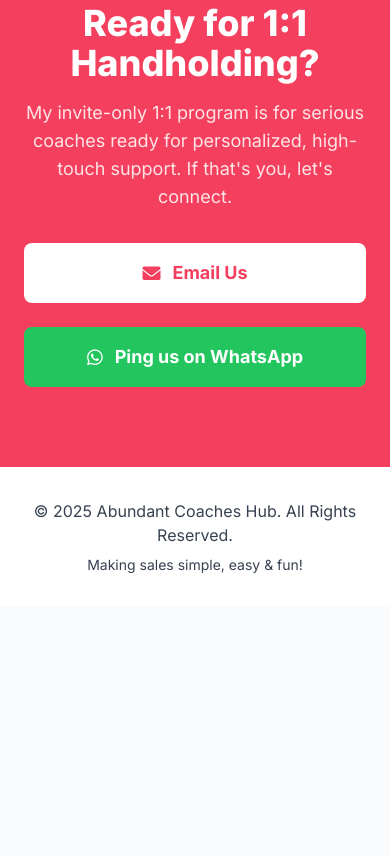
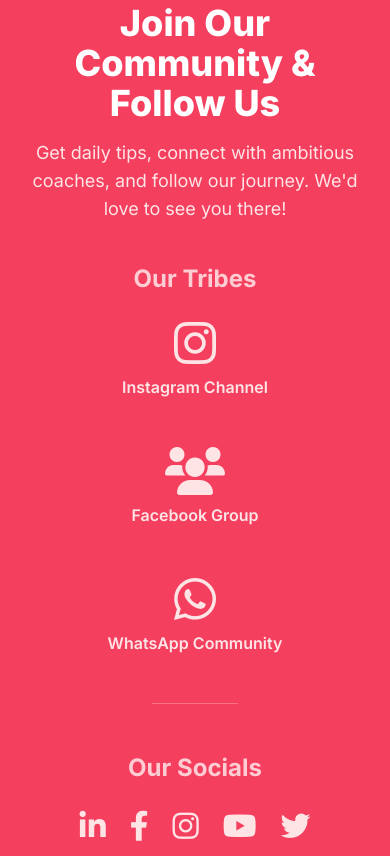
Before and after one commit to taiba143/Website, a plain HTML site: page index.html in a window 390 px wide. Shown: the part 8508-9364 px from the top of the page. Before the commit the page ends 9115 px from the top, so only its background shows below. Drawn offline with nearby package versions, Linux system fonts and the light colour scheme.

Commit message:
added socials links

```diff
--- a/index.html
+++ b/index.html
@@ -47,6 +47,7 @@
                 <a class="text-gray-600 hover:text-rose-500 transition" href="#about">About Me</a>
                 <a class="text-gray-600 hover:text-rose-500 transition" href="#services">Programs</a>
                 <a class="text-gray-600 hover:text-rose-500 transition" href="#testimonials">Client Results</a>
+                <a class="text-gray-600 hover:text-rose-500 transition" href="#socials">Connect on Socials</a>
                 <a class="text-gray-600 hover:text-rose-500 transition" href="blog.html">Blog</a>
                 <a class="ml-4 px-6 py-2 text-white font-semibold rounded-lg bg-rose-500 hover:bg-rose-600 transition-all duration-300 transform hover:-translate-y-0.5" href="claritycall.html">Get in Touch</a>
             </div>
@@ -59,6 +60,7 @@
             <a class="block py-2 text-gray-600 hover:text-rose-500" href="#about">About Me</a>
             <a class="block py-2 text-gray-600 hover:text-rose-500" href="#services">Programs</a>
             <a class="block py-2 text-gray-600 hover:text-rose-500" href="#testimonials">Client Results</a>
+            <a class="block py-2 text-gray-600 hover:text-rose-500" href="#socials">Connect on Socials</a>
             <a class="block py-2 text-gray-600 hover:text-rose-500" href="#">Blog</a>
             <a class="block mt-2 px-6 py-2 text-white font-semibold rounded-lg bg-rose-500 hover:bg-rose-600 text-center" href="claritycall.html">Get in Touch</a>
         </div>
@@ -248,18 +250,55 @@
             </div>
         </section>
 
-        <!-- Contact / CTA Section -->
-        <section id="contact" class="bg-rose-500 text-white">
+        <!-- Connect on Socials Section -->
+        <section id="socials" class="bg-rose-500 text-white">
             <div class="container mx-auto px-6 py-20 text-center">
-                <h2 class="text-4xl font-extrabold">Ready for 1:1 Handholding?</h2>
-                <p class="mt-4 text-lg text-rose-100 max-w-2xl mx-auto">My invite-only 1:1 program is for serious coaches ready for personalized, high-touch support. If that's you, let's connect.</p>
-                <div class="mt-8 flex flex-col md:flex-row justify-center items-center gap-6">
-                    <a class="flex items-center justify-center gap-3 px-8 py-4 bg-white text-rose-500 font-bold rounded-lg hover:bg-rose-100 transition-colors duration-300 text-lg w-full md:w-auto" href="mailto:hello@abundantcoacheshub.com">
-                        <i class="fas fa-envelope"></i> Email Us
-                    </a>
-                    <a class="flex items-center justify-center gap-3 px-8 py-4 bg-green-500 text-white font-bold rounded-lg hover:bg-green-600 transition-colors duration-300 text-lg w-full md:w-auto" href="https://wa.me/8884068076" target="_blank" rel="noopener">
-                        <i class="fab fa-whatsapp"></i> Ping us on WhatsApp
-                    </a>
+                <h2 class="text-4xl font-extrabold">Join Our Community & Follow Us</h2>
+                <p class="mt-4 text-lg text-rose-100 max-w-3xl mx-auto">Get daily tips, connect with ambitious coaches, and follow our journey. We'd love to see you there!</p>
+
+                <!-- Community "Tribes" Links -->
+                <div class="mt-10 mb-12">
+                    <h3 class="text-2xl font-bold mb-6 text-rose-200">Our Tribes</h3>
+                    <div class="flex flex-col md:flex-row justify-center items-center gap-12 md:gap-16">
+                        <a href="https://www.instagram.com/channel/Abaq3N7FjoeFyowD/?igsh=ZmhiaTNkbGVranNt" target="_blank" rel="noopener" class="text-center text-rose-100 hover:text-white transition-all duration-300 transform hover:-translate-y-1">
+                            <i class="fab fa-instagram text-5xl"></i>
+                            <p class="mt-2 font-semibold">Instagram Channel</p>
+                        </a>
+                        <a href="https://www.facebook.com/share/g/17DGTGdLD5/?mibextid=wwXIfr" target="_blank" rel="noopener" class="text-center text-rose-100 hover:text-white transition-all duration-300 transform hover:-translate-y-1">
+                            <i class="fas fa-users text-5xl"></i>
+                            <p class="mt-2 font-semibold">Facebook Group</p>
+                        </a>
+                        <a href="https://chat.whatsapp.com/InRILmn8HmD7fzAA99x4J1" target="_blank" rel="noopener" class="text-center text-rose-100 hover:text-white transition-all duration-300 transform hover:-translate-y-1">
+                            <i class="fab fa-whatsapp text-5xl"></i>
+                            <p class="mt-2 font-semibold">WhatsApp Community</p>
+                        </a>
+                    </div>
+                </div>
+
+                <hr class="border-rose-400 w-1/4 mx-auto">
+
+                <!-- Social Profile Links -->
+                <div class="mt-12">
+                    <h3 class="text-2xl font-bold mb-6 text-rose-200">Our Socials</h3>
+                    <div class="flex justify-center items-center gap-6 md:gap-8">
+                        <!-- Corrected LinkedIn link -->
+                        <a href="https://www.linkedin.com/in/taibamahmoodsalescoach" target="_blank" rel="noopener" class="text-rose-100 hover:text-white transition-all duration-300 transform hover:scale-110">
+                            <i class="fab fa-linkedin-in text-3xl"></i>
+                        </a>
+                        <a href="https://www.facebook.com/taibasalescoach" target="_blank" rel="noopener" class="text-rose-100 hover:text-white transition-all duration-300 transform hover:scale-110">
+                            <i class="fab fa-facebook-f text-3xl"></i>
+                        </a>
+                        <a href="https://www.instagram.com/taiba.mahmood/" target="_blank" rel="noopener" class="text-rose-100 hover:text-white transition-all duration-300 transform hover:scale-110">
+                            <i class="fab fa-instagram text-3xl"></i>
+                        </a>
+                        <a href="https://www.youtube.com/@SalesCoachTaiba" target="_blank" rel="noopener" class="text-rose-100 hover:text-white transition-all duration-300 transform hover:scale-110">
+                            <i class="fab fa-youtube text-3xl"></i>
+                        </a>
+                        <a href="https://x.com/taibaspeaks" target="_blank" rel="noopener" class="text-rose-100 hover:text-white transition-all duration-300 transform hover:scale-110">
+                            <i class="fab fa-twitter text-3xl"></i>
+                        </a>
+
+                    </div>
                 </div>
             </div>
         </section>
```
